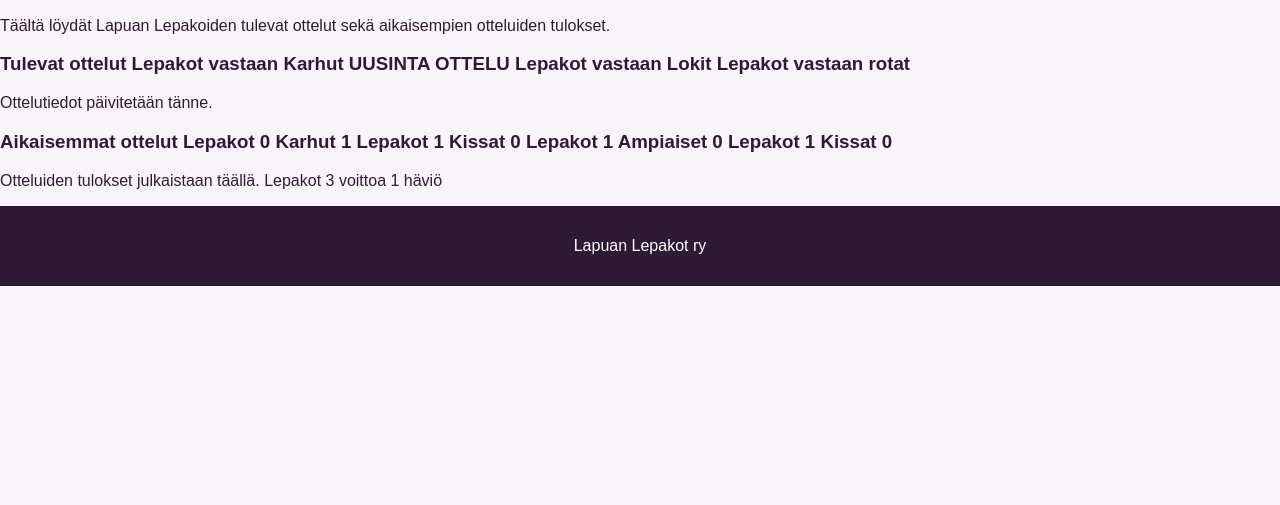
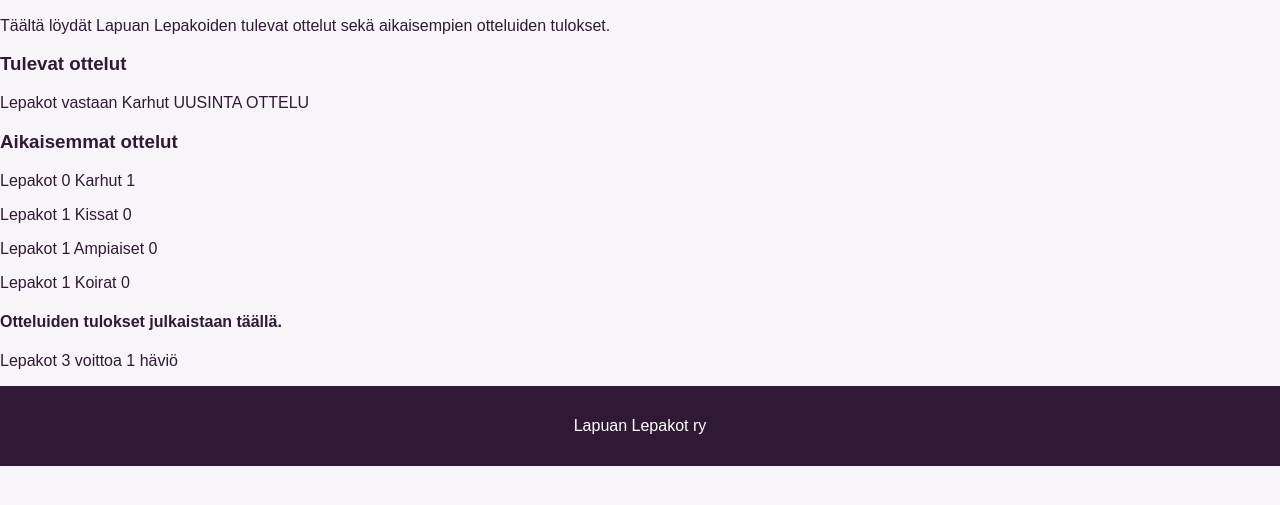
Before and after one commit to Nikke045/web.tite26, a plain HTML site: page ottelu.html in a window 1280 px wide. Shown: the part 211-716 px from the top of the page. Drawn offline with Linux system fonts and the light colour scheme.

Commit message:
korjauksia3

```diff
--- a/ottelu.html
+++ b/ottelu.html
@@ -28,22 +28,30 @@
             sekä aikaisempien otteluiden tulokset.</p>
 
         <h3>Tulevat ottelut
-            Lepakot vastaan Karhut UUSINTA OTTELU
-            Lepakot vastaan Lokit
-            Lepakot vastaan rotat
         </h3>
-
-        <p>Ottelutiedot päivitetään tänne.</p>
+        <p>
+        Lepakot vastaan Karhut UUSINTA OTTELU
+        </p>
 
         <h3>Aikaisemmat ottelut
-            Lepakot 0 Karhut 1
-            Lepakot 1 Kissat 0
-            Lepakot 1 Ampiaiset 0
-            Lepakot 1 Kissat 0
         </h3>
+        <p>
+        Lepakot 0 Karhut 1
+        </p>
+        <p>
+        Lepakot 1 Kissat 0
+        </p>
+        <p>
+        Lepakot 1 Ampiaiset 0
+        </p>
+        <p>
+        Lepakot 1 Koirat 0
+        </p>
 
-        <p>Otteluiden tulokset julkaistaan täällä.
-            Lepakot 3 voittoa 1 häviö
+        <h4>Otteluiden tulokset julkaistaan täällä.
+        </h4>
+        <p>
+        Lepakot 3 voittoa 1 häviö
         </p>
     </main>
 
```
